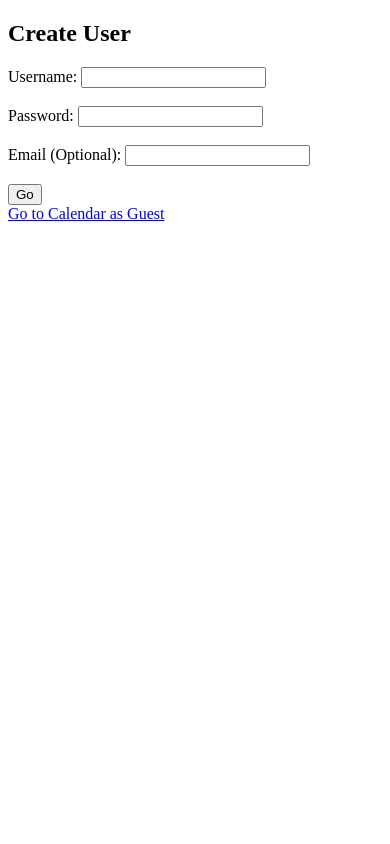
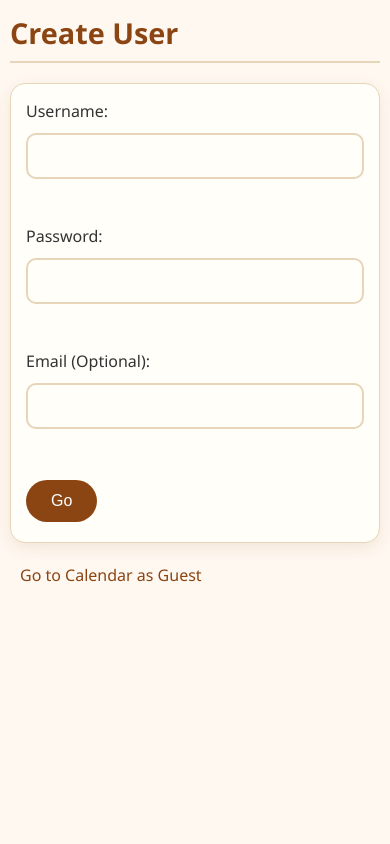
Before and after one commit to SamHdevstuff/COSC213---Final-Project, a PHP site: page /createuser.php in a window 390 px wide. Run offline with PHP 8.4, Linux system fonts and the light colour scheme.

Commit message:
Added Sam's Stylesheet

```diff
--- a/RylansCodeBucket/admin-canceller.php
+++ b/RylansCodeBucket/admin-canceller.php
@@ -52,6 +52,7 @@ if ($_SERVER['REQUEST_METHOD'] == 'POST') {
 <html>
 <head>
     <title>Master Calendar</title>
+    <link rel="stylesheet" href="style.css">
 </head>
 <body>
 <h2>Calendar</h2>
--- a/RylansCodeBucket/createuser.php
+++ b/RylansCodeBucket/createuser.php
@@ -42,6 +42,7 @@ if ($_SERVER['REQUEST_METHOD'] == 'POST') {
 <head>
     <meta charset="utf-8">
     <title>Create User</title>
+    <link rel="stylesheet" href="style.css">
 </head>
 <body>
 <h2>Create User</h2>
--- a/RylansCodeBucket/login.php
+++ b/RylansCodeBucket/login.php
@@ -32,6 +32,7 @@ if ($_SERVER['REQUEST_METHOD'] == 'POST') {
 <html>
 <head>
     <title>Login</title>
+    <link rel="stylesheet" href="style.css">
 </head>
 <body>
 <h2>Login</h2>
--- a/RylansCodeBucket/schedule_stay.php
+++ b/RylansCodeBucket/schedule_stay.php
@@ -160,6 +160,7 @@ if ($_SERVER['REQUEST_METHOD'] == 'POST') {
             priceDisplay.textContent = "You will be charged: $" + price.toFixed(2);
         }
     </script>
+    <link rel="stylesheet" href="style.css">
 </head>
 <body>
 <h2>Schedule a Stay</h2>
--- /dev/null
+++ b/RylansCodeBucket/style.css
@@ -0,0 +1,239 @@
+/* style.css */
+* {
+    margin: 0;
+    padding: 0;
+    box-sizing: border-box;
+}
+
+body {
+    font-family: 'Segoe UI', Tahoma, Geneva, Verdana, sans-serif;
+    background-color: #FFF8F0; /* Cream color */
+    color: #333;
+    line-height: 1.6;
+    padding: 20px;
+    min-height: 100vh;
+}
+
+/* Container for centering content */
+.container {
+    max-width: 1200px;
+    margin: 0 auto;
+    padding: 20px;
+}
+
+/* Headings */
+h1, h2, h3, h4 {
+    color: #8B4513; /* SaddleBrown */
+    margin-bottom: 15px;
+    padding-bottom: 5px;
+    border-bottom: 2px solid #E6D5B8;
+}
+
+h1 {
+    font-size: 2.2rem;
+}
+
+h2 {
+    font-size: 1.8rem;
+}
+
+/* Forms */
+form {
+    background-color: #FFFEF9;
+    padding: 25px;
+    border-radius: 15px; /* Rounded edges */
+    box-shadow: 0 5px 15px rgba(139, 69, 19, 0.1);
+    margin: 20px 0;
+    border: 1px solid #E6D5B8;
+}
+
+input[type="text"],
+input[type="password"],
+input[type="email"],
+input[type="number"],
+input[type="datetime-local"] {
+    width: 100%;
+    padding: 12px;
+    margin: 8px 0 20px 0;
+    border: 2px solid #E6D5B8;
+    border-radius: 10px; /* Rounded edges */
+    background-color: #FFFEF9;
+    font-size: 16px;
+    transition: border-color 0.3s;
+}
+
+input[type="text"]:focus,
+input[type="password"]:focus,
+input[type="email"]:focus,
+input[type="number"]:focus,
+input[type="datetime-local"]:focus {
+    outline: none;
+    border-color: #8B4513;
+}
+
+/* Buttons */
+button, .btn {
+    background-color: #8B4513; /* SaddleBrown */
+    color: white;
+    padding: 12px 25px;
+    border: none;
+    border-radius: 25px; /* Rounded edges */
+    font-size: 16px;
+    cursor: pointer;
+    transition: all 0.3s ease;
+    text-decoration: none;
+    display: inline-block;
+    margin: 5px 0;
+}
+
+button:hover, .btn:hover {
+    background-color: #A0522D; /* Sienna */
+    transform: translateY(-2px);
+    box-shadow: 0 5px 10px rgba(139, 69, 19, 0.2);
+}
+
+/* Tables */
+table {
+    background-color: #FFFEF9;
+    border-collapse: separate;
+    border-spacing: 0;
+    width: 100%;
+    margin: 20px 0;
+    border-radius: 15px; /* Rounded edges */
+    overflow: hidden;
+    box-shadow: 0 5px 15px rgba(139, 69, 19, 0.1);
+    border: 1px solid #E6D5B8;
+}
+
+th {
+    background-color: #F5EBD8;
+    padding: 15px;
+    text-align: left;
+    font-weight: 600;
+    color: #8B4513;
+    border-bottom: 2px solid #E6D5B8;
+}
+
+td {
+    padding: 12px 15px;
+    border-bottom: 1px solid #E6D5B8;
+    background-color: #FFFEF9;
+}
+
+tr:last-child td {
+    border-bottom: none;
+}
+
+tr:hover td {
+    background-color: #F9F5EF;
+}
+
+/* Links */
+a {
+    color: #8B4513;
+    text-decoration: none;
+    transition: color 0.3s;
+    padding: 5px 10px;
+    border-radius: 5px;
+}
+
+a:hover {
+    color: #A0522D;
+    background-color: #F9F5EF;
+}
+
+/* Navigation */
+.nav-links {
+    background-color: #FFFEF9;
+    padding: 15px;
+    border-radius: 15px; /* Rounded edges */
+    margin: 20px 0;
+    display: flex;
+    flex-wrap: wrap;
+    gap: 10px;
+    box-shadow: 0 3px 10px rgba(139, 69, 19, 0.1);
+    border: 1px solid #E6D5B8;
+}
+
+.nav-links a {
+    padding: 8px 15px;
+    background-color: #F5EBD8;
+    border-radius: 20px; /* Rounded edges */
+}
+
+.nav-links a:hover {
+    background-color: #8B4513;
+    color: white;
+}
+
+/* Messages */
+.success-message {
+    background-color: #E8F5E9;
+    color: #2E7D32;
+    padding: 15px;
+    border-radius: 10px;
+    margin: 15px 0;
+    border-left: 5px solid #4CAF50;
+}
+
+.error-message {
+    background-color: #FFEBEE;
+    color: #C62828;
+    padding: 15px;
+    border-radius: 10px;
+    margin: 15px 0;
+    border-left: 5px solid #F44336;
+}
+
+/* Cards */
+.card {
+    background-color: #FFFEF9;
+    padding: 20px;
+    border-radius: 15px; /* Rounded edges */
+    margin: 20px 0;
+    box-shadow: 0 5px 15px rgba(139, 69, 19, 0.1);
+    border: 1px solid #E6D5B8;
+}
+
+/* Room display */
+.room-display, .price-display {
+    background-color: #F5EBD8;
+    padding: 15px;
+    border-radius: 10px;
+    margin: 15px 0;
+    border: 2px dashed #E6D5B8;
+}
+
+/* Footer */
+footer {
+    text-align: center;
+    margin-top: 30px;
+    padding: 20px;
+    color: #8B4513;
+    font-size: 0.9rem;
+    border-top: 1px solid #E6D5B8;
+}
+
+/* Responsive */
+@media (max-width: 768px) {
+    body {
+        padding: 10px;
+    }
+
+    .container {
+        padding: 10px;
+    }
+
+    table {
+        display: block;
+        overflow-x: auto;
+    }
+
+    .nav-links {
+        flex-direction: column;
+    }
+
+    form {
+        padding: 15px;
+    }
+}
--- a/RylansCodeBucket/view_calendar.php
+++ b/RylansCodeBucket/view_calendar.php
@@ -85,7 +85,7 @@ $nextweekrep = $pdo->query("
             height: 80px;
         }
     </style>
-
+    <link rel="stylesheet" href="style.css">
 
 </head>
 <body>
```
